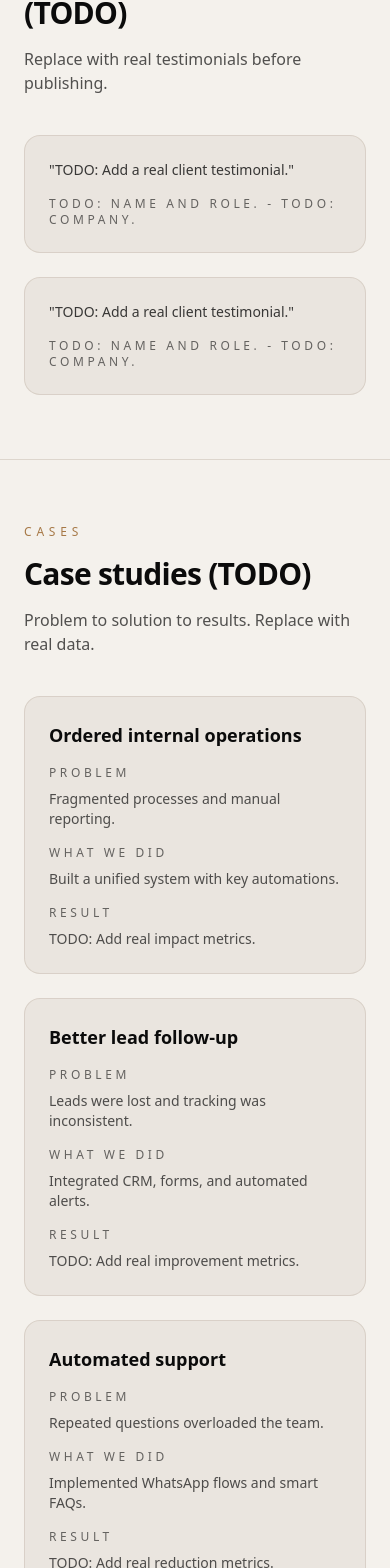
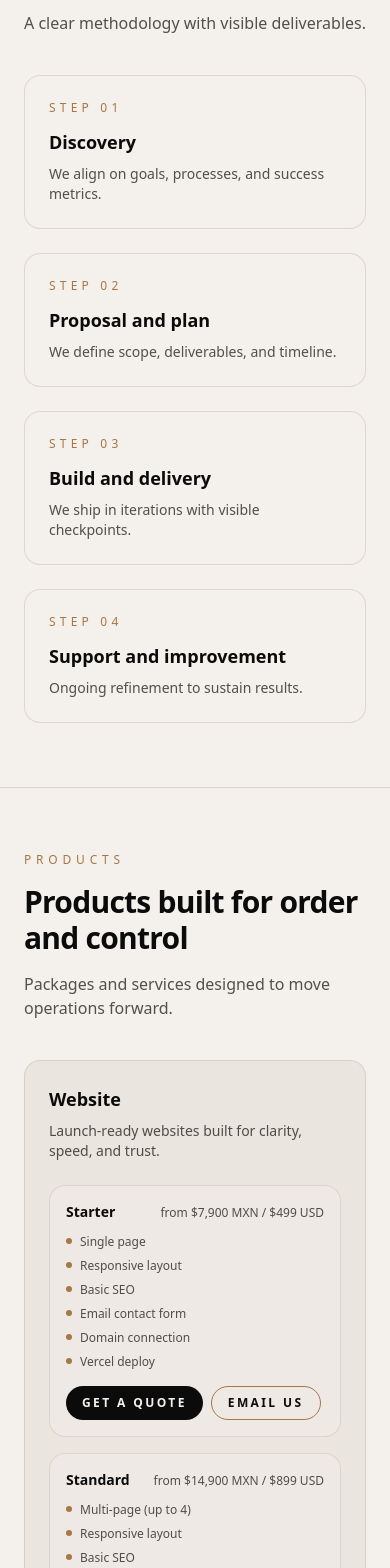
Before and after one commit to abelardoad29/lumbre-studio, a React (Vite) app: page / in a window 390 px wide. Shown: the part 3555-5123 px from the top of the page. Built offline with nearby package versions, Linux system fonts and the light colour scheme.

Commit message:
Update project

```diff
--- a/src/components/Footer.jsx
+++ b/src/components/Footer.jsx
@@ -16,10 +16,14 @@ const Footer = ({
     connectionsLabel = "Conexiones",
     tagline = "Premium software studio for teams that need control.",
   } = labels;
+  const hasLegalLinks = legalLinks.length > 0;
+  const gridClass = hasLegalLinks
+    ? "md:grid-cols-[1.2fr_0.8fr_0.8fr_0.8fr]"
+    : "md:grid-cols-[1.2fr_0.8fr_0.8fr]";
 
   return (
     <footer className="border-t border-lumbre-gray/70 pb-16 md:pb-0">
-      <div className="mx-auto grid w-full max-w-6xl gap-8 px-6 py-12 text-sm text-lumbre-off/70 md:grid-cols-[1.2fr_0.8fr_0.8fr_0.8fr]">
+      <div className={`mx-auto grid w-full max-w-6xl gap-8 px-6 py-12 text-sm text-lumbre-off/70 ${gridClass}`}>
         <div className="flex flex-col gap-4">
           <img src={logo} alt="Lumbre Studio logo" className="h-10 w-auto logo-mark" />
           <p className="text-xs uppercase tracking-[0.4em] text-lumbre-off">Lumbre Studio</p>
@@ -39,6 +43,7 @@ const Footer = ({
           </ul>
         </div>
 
+        {hasLegalLinks ? (
           <div>
             <p className="text-xs uppercase tracking-[0.3em] text-lumbre-off/60">{legalLabel}</p>
             <ul className="mt-4 space-y-2 text-xs uppercase tracking-[0.25em]">
@@ -51,6 +56,7 @@ const Footer = ({
               ))}
             </ul>
           </div>
+        ) : null}
 
         <div>
           <p className="text-xs uppercase tracking-[0.3em] text-lumbre-off/60">{connectionsLabel}</p>
--- a/src/pages/Blog.jsx
+++ b/src/pages/Blog.jsx
@@ -1,5 +1,4 @@
 const Blog = () => {
-  // TODO: Placeholder for future /blog content.
   return null;
 };
 
--- a/src/pages/Cases.jsx
+++ b/src/pages/Cases.jsx
@@ -1,5 +1,4 @@
 const Cases = () => {
-  // TODO: Placeholder for future /cases or /work content.
   return null;
 };
 
--- a/src/pages/LandingEN.jsx
+++ b/src/pages/LandingEN.jsx
@@ -59,13 +59,12 @@ const LandingEN = ({ whatsappLink }) => {
   const navLinks = [
     { label: "Services", href: "#services" },
     { label: "Trust", href: "#trust" },
-    { label: "Cases", href: "#cases" },
     { label: "Process", href: "#process" },
     { label: "FAQs", href: "#faqs" },
     { label: "Contact", href: "#contact" },
   ];
 
-  const activeSection = useActiveSection(["services", "trust", "cases", "process", "faqs", "contact"]);
+  const activeSection = useActiveSection(["services", "trust", "process", "faqs", "contact"]);
 
   const services = [
     {
@@ -181,39 +180,6 @@ const LandingEN = ({ whatsappLink }) => {
     },
   ];
 
-  const testimonials = [
-    {
-      quote: "TODO: Add a real client testimonial.",
-      author: "TODO: Name and role.",
-      company: "TODO: Company.",
-    },
-    {
-      quote: "TODO: Add a real client testimonial.",
-      author: "TODO: Name and role.",
-      company: "TODO: Company.",
-    },
-  ];
-
-  const caseStudies = [
-    {
-      title: "Ordered internal operations",
-      problem: "Fragmented processes and manual reporting.",
-      solution: "Built a unified system with key automations.",
-      result: "TODO: Add real impact metrics.",
-    },
-    {
-      title: "Better lead follow-up",
-      problem: "Leads were lost and tracking was inconsistent.",
-      solution: "Integrated CRM, forms, and automated alerts.",
-      result: "TODO: Add real improvement metrics.",
-    },
-    {
-      title: "Automated support",
-      problem: "Repeated questions overloaded the team.",
-      solution: "Implemented WhatsApp flows and smart FAQs.",
-      result: "TODO: Add real reduction metrics.",
-    },
-  ];
 
   const processSteps = [
     {
@@ -466,51 +432,6 @@ const LandingEN = ({ whatsappLink }) => {
         />
 
         <Section
-          id="testimonials"
-          eyebrow="Testimonials"
-          title="What clients say (TODO)"
-          subtitle="Replace with real testimonials before publishing."
-        >
-          <div className="grid gap-6 md:grid-cols-2">
-            {testimonials.map((item, index) => (
-              <figure
-                key={`${item.author}-${index}`}
-                className="rounded-2xl border border-lumbre-gray/80 bg-lumbre-gray/30 p-6"
-              >
-                <blockquote className="text-sm text-lumbre-off/80">"{item.quote}"</blockquote>
-                <figcaption className="mt-4 text-xs uppercase tracking-[0.3em] text-lumbre-off/60">
-                  {item.author} - {item.company}
-                </figcaption>
-              </figure>
-            ))}
-          </div>
-        </Section>
-
-        <Section
-          id="cases"
-          eyebrow="Cases"
-          title="Case studies (TODO)"
-          subtitle="Problem to solution to results. Replace with real data."
-        >
-          <div className="grid gap-6 lg:grid-cols-3">
-            {caseStudies.map((item) => (
-              <article
-                key={item.title}
-                className="rounded-2xl border border-lumbre-gray/80 bg-lumbre-gray/30 p-6"
-              >
-                <h3 className="text-lg font-semibold text-lumbre-off">{item.title}</h3>
-                <p className="mt-4 text-xs uppercase tracking-[0.3em] text-lumbre-off/60">Problem</p>
-                <p className="mt-2 text-sm text-lumbre-off/70">{item.problem}</p>
-                <p className="mt-4 text-xs uppercase tracking-[0.3em] text-lumbre-off/60">What we did</p>
-                <p className="mt-2 text-sm text-lumbre-off/70">{item.solution}</p>
-                <p className="mt-4 text-xs uppercase tracking-[0.3em] text-lumbre-off/60">Result</p>
-                <p className="mt-2 text-sm text-lumbre-off/70">{item.result}</p>
-              </article>
-            ))}
-          </div>
-        </Section>
-
-        <Section
           id="process"
           eyebrow="Process"
           title="How we work"
@@ -694,10 +615,6 @@ const LandingEN = ({ whatsappLink }) => {
       <Footer
         description="Premium software studio focused on automation, integrations, and operational clarity."
         links={navLinks}
-        legalLinks={[
-          { label: "Privacy (TODO)", href: "/privacy" },
-          { label: "Terms (TODO)", href: "/terms" },
-        ]}
         socialLinks={[{ label: "Instagram", href: "https://instagram.com/lumbre.studiomx" }]}
         labels={{
           navLabel: "Navigation",
--- a/src/pages/LandingES.jsx
+++ b/src/pages/LandingES.jsx
@@ -60,7 +60,6 @@ const LandingES = ({ whatsappLink }) => {
   const navLinks = [
     { label: "Servicios", href: "#servicios" },
     { label: "Confianza", href: "#confianza" },
-    { label: "Casos", href: "#casos" },
     { label: "Proceso", href: "#proceso" },
     { label: "FAQs", href: "#faqs" },
     { label: "Contacto", href: "#contacto" },
@@ -69,7 +68,6 @@ const LandingES = ({ whatsappLink }) => {
   const activeSection = useActiveSection([
     "servicios",
     "confianza",
-    "casos",
     "proceso",
     "faqs",
     "contacto",
@@ -181,39 +179,6 @@ const LandingES = ({ whatsappLink }) => {
     },
   ];
 
-  const testimonials = [
-    {
-      quote: "TODO: Agregar testimonio real del cliente.",
-      author: "TODO: Nombre y cargo.",
-      company: "TODO: Empresa.",
-    },
-    {
-      quote: "TODO: Agregar testimonio real del cliente.",
-      author: "TODO: Nombre y cargo.",
-      company: "TODO: Empresa.",
-    },
-  ];
-
-  const caseStudies = [
-    {
-      title: "Operación interna ordenada",
-      problem: "Procesos fragmentados y reportes manuales.",
-      solution: "Diseñamos un sistema central con automatizaciones clave.",
-      result: "TODO: métricas reales de impacto.",
-    },
-    {
-      title: "Ventas con mejor seguimiento",
-      problem: "Pérdida de leads y poca trazabilidad.",
-      solution: "Integramos CRM, formularios y alertas automáticas.",
-      result: "TODO: métricas reales de mejora.",
-    },
-    {
-      title: "Atención automatizada",
-      problem: "Consultas repetitivas saturaban al equipo.",
-      solution: "Implementamos flujos de WhatsApp y FAQs inteligentes.",
-      result: "TODO: métricas reales de reducción de carga.",
-    },
-  ];
 
   const processSteps = [
     {
@@ -461,51 +426,6 @@ const LandingES = ({ whatsappLink }) => {
         />
 
         <Section
-          id="testimonios"
-          eyebrow="Testimonios"
-          title="Lo que dicen nuestros clientes (TODO)"
-          subtitle="Reemplazar con testimonios reales antes de publicar."
-        >
-          <div className="grid gap-6 md:grid-cols-2">
-            {testimonials.map((item, index) => (
-              <figure
-                key={`${item.author}-${index}`}
-                className="rounded-2xl border border-lumbre-gray/80 bg-lumbre-gray/30 p-6"
-              >
-                <blockquote className="text-sm text-lumbre-off/80">“{item.quote}”</blockquote>
-                <figcaption className="mt-4 text-xs uppercase tracking-[0.3em] text-lumbre-off/60">
-                  {item.author} · {item.company}
-                </figcaption>
-              </figure>
-            ))}
-          </div>
-        </Section>
-
-        <Section
-          id="casos"
-          eyebrow="Casos"
-          title="Casos de éxito (TODO)"
-          subtitle="Ejemplos de problema → solución → resultado. Reemplazar con datos reales."
-        >
-          <div className="grid gap-6 lg:grid-cols-3">
-            {caseStudies.map((item) => (
-              <article
-                key={item.title}
-                className="rounded-2xl border border-lumbre-gray/80 bg-lumbre-gray/30 p-6"
-              >
-                <h3 className="text-lg font-semibold text-lumbre-off">{item.title}</h3>
-                <p className="mt-4 text-xs uppercase tracking-[0.3em] text-lumbre-off/60">Problema</p>
-                <p className="mt-2 text-sm text-lumbre-off/70">{item.problem}</p>
-                <p className="mt-4 text-xs uppercase tracking-[0.3em] text-lumbre-off/60">Qué hicimos</p>
-                <p className="mt-2 text-sm text-lumbre-off/70">{item.solution}</p>
-                <p className="mt-4 text-xs uppercase tracking-[0.3em] text-lumbre-off/60">Resultado</p>
-                <p className="mt-2 text-sm text-lumbre-off/70">{item.result}</p>
-              </article>
-            ))}
-          </div>
-        </Section>
-
-        <Section
           id="proceso"
           eyebrow="Proceso"
           title="Cómo trabajamos"
@@ -689,10 +609,6 @@ const LandingES = ({ whatsappLink }) => {
       <Footer
         description="Estudio premium de software y automatización para equipos que necesitan claridad."
         links={navLinks}
-        legalLinks={[
-          { label: "Privacidad (TODO)", href: "/privacidad" },
-          { label: "Términos (TODO)", href: "/terminos" },
-        ]}
         socialLinks={[{ label: "Instagram", href: "https://instagram.com/lumbre.studiomx" }]}
         labels={{
           navLabel: "Navegación",
```
Lines whose indentation alone changed are shown as unchanged.
